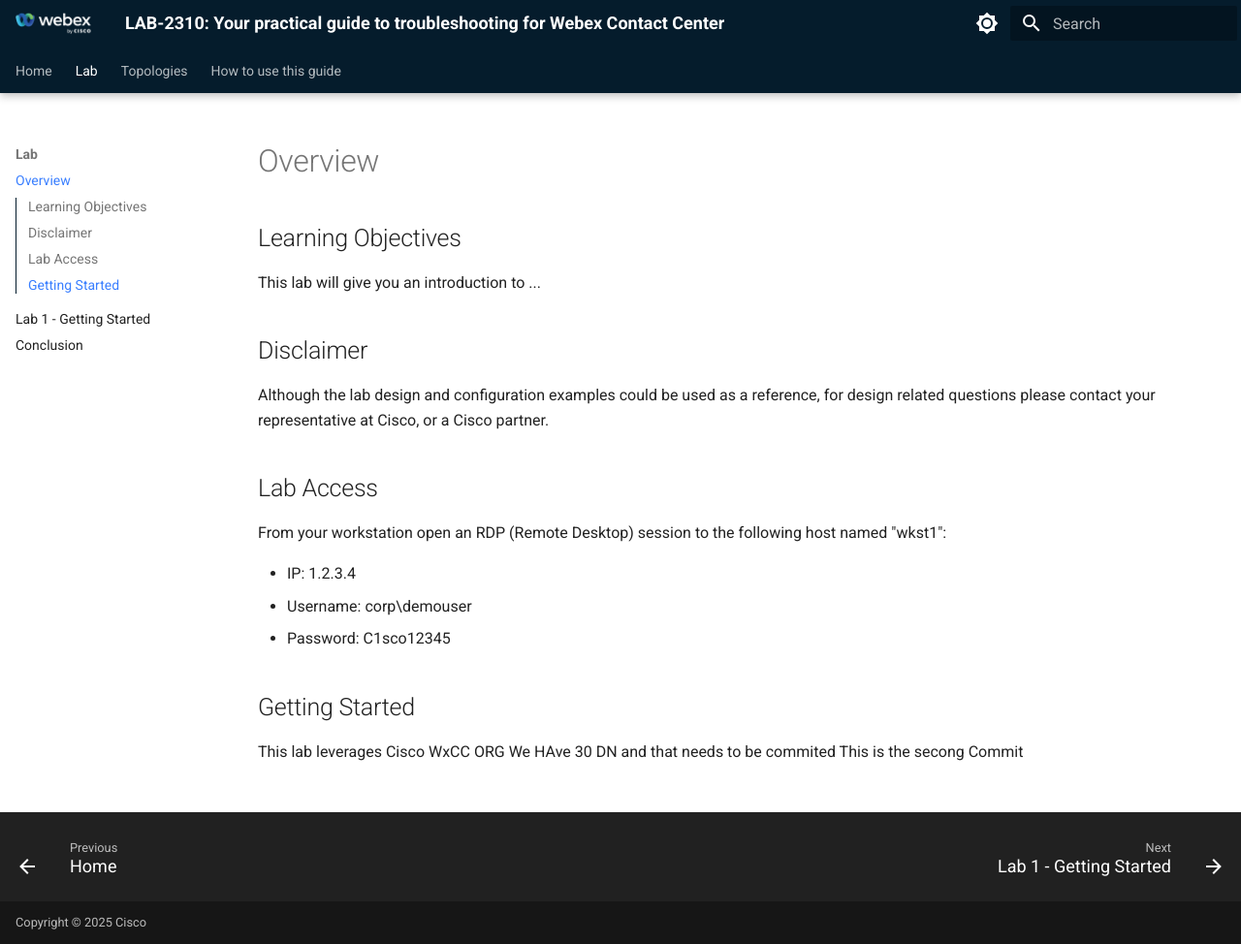
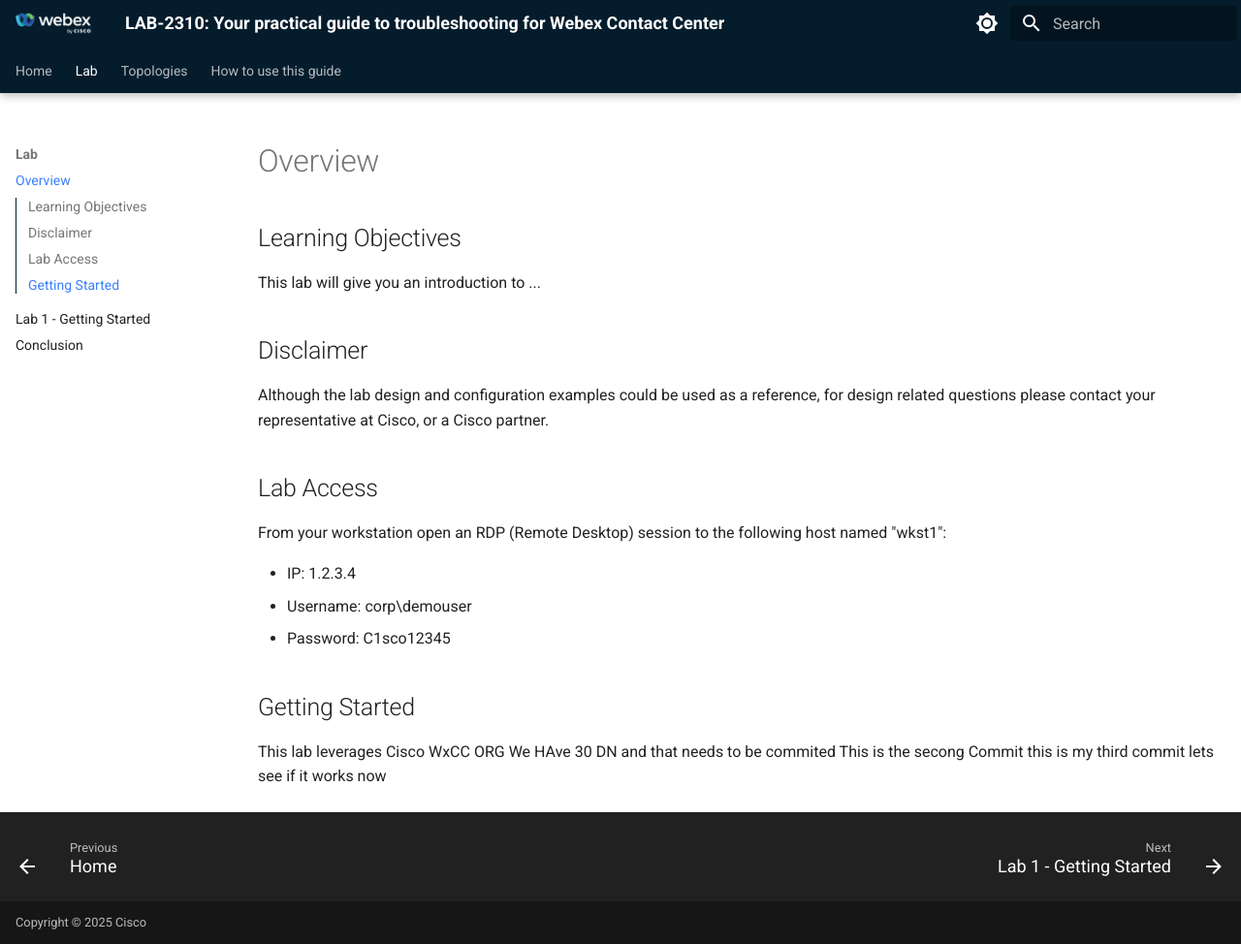
Before and after one commit to WebexCC-SA/LAB-2310, an MkDocs documentation site: the page built from docs/overview.md, in a window 1280 px wide and 974 px high. Shown: the whole window at 97% size. Built offline with MkDocs 1.6.1 and Material for MkDocs 9.7.7, drawn with Linux system fonts in a browser that asks for light colours.

Commit message:
Version4

```diff
--- a/docs/overview.md
+++ b/docs/overview.md
@@ -21,3 +21,4 @@
 This lab leverages Cisco WxCC ORG
 We HAve 30 DN and that needs to be commited
 This is the secong Commit
+this is my third commit lets see if it works now
```
